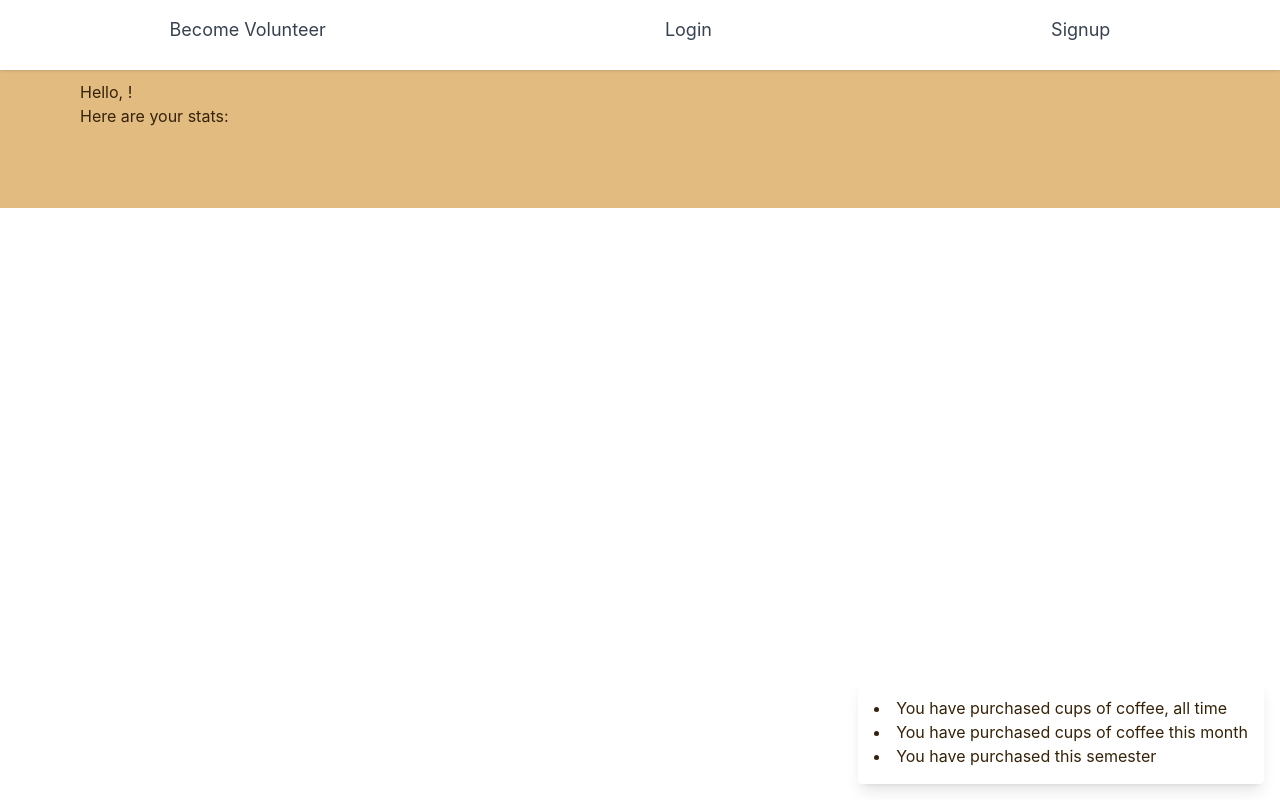
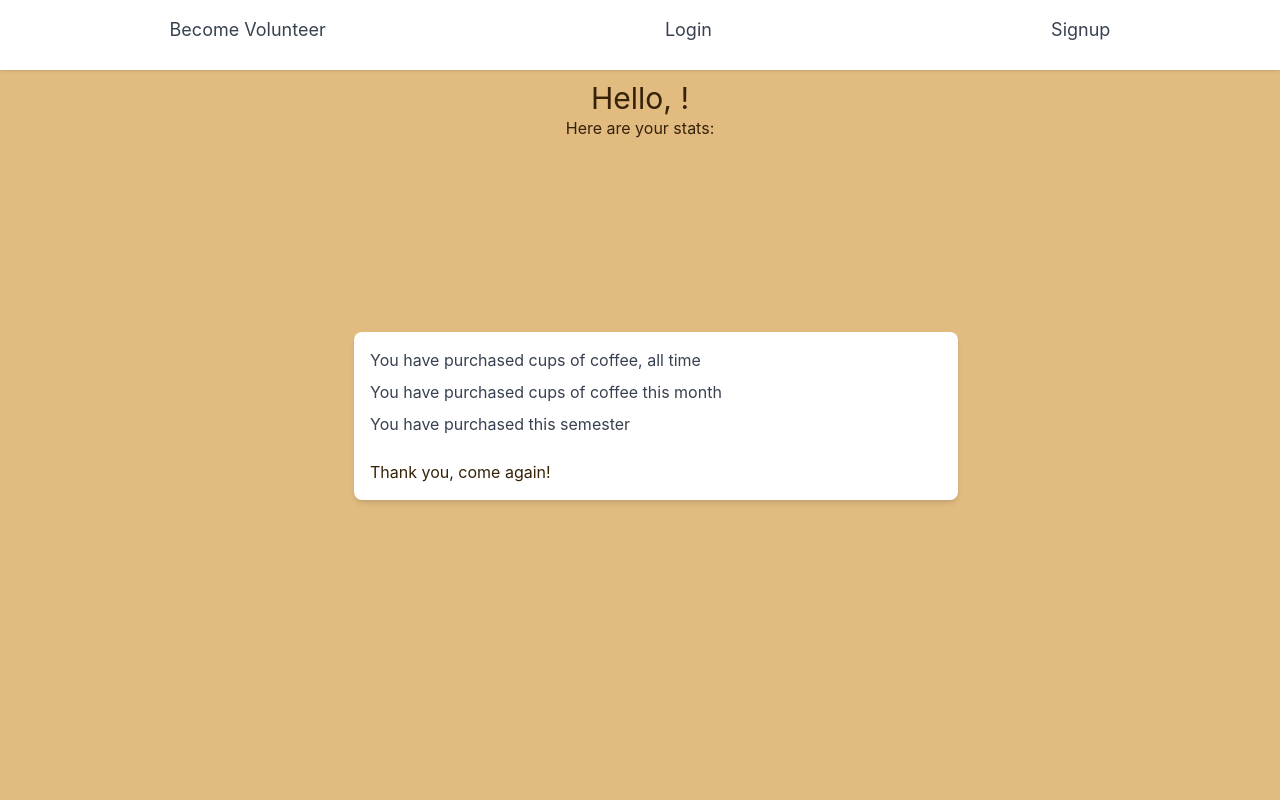
Before and after one commit to Minkavlerne/cafe-kea-frontend, a React (Vite) app: page /stats in a window 1280 px wide. Built offline with nearby package versions, Linux system fonts and the light colour scheme.

Commit message:
CM-49 stats
Stats done, med styling :)

```diff
--- a/src/components/Stats.tsx
+++ b/src/components/Stats.tsx
@@ -35,14 +35,18 @@ export default function Stats() {
   }, [email]);
 
   return (
-    <div className="bg-background-kea">
+    <div className="">
       <div className="bg-background-kea text-text-kea p-20">
-        <h1>Hello, {email}!</h1>
-        <h2>Here are your stats:</h2>
-        <div className="bg-background-kea fixed bottom-0 right-0 m-4 bg-white p-4 rounded shadow-lg">
-          <li>You have purchased {coffeePurchased} cups of coffee, all time</li>
-          <li>You have purchased {coffeePurchasedThisMonth} cups of coffee this month</li>
-          <li>You have purchased {coffeePurchasedThisSemester} this semester</li>
+        <h1 className="text-center text-3xl">Hello, {email}!</h1>
+        <h2 className="text-center text-1xl">Here are your stats:</h2>
+        <div className="fixed top-1/2 left-1/2 transform -translate-x-1/2 -translate-y-1/2 right-1 m-4 bg-white p-4 rounded-lg shadow-md">
+          <ul className="space-y-2 text-gray-700">
+            <li>You have purchased {coffeePurchased} cups of coffee, all time</li>
+            <li>You have purchased {coffeePurchasedThisMonth} cups of coffee this month</li>
+            <li>You have purchased {coffeePurchasedThisSemester} this semester</li>
+          </ul>
+          <br></br>
+          <p>Thank you, come again!</p>
         </div>
       </div>
     </div>
--- a/src/pages/StatsPage.tsx
+++ b/src/pages/StatsPage.tsx
@@ -2,7 +2,7 @@ import Stats from "../components/Stats";
 
 export default function StatsPage() {
   return (
-    <div>
+    <div className="bg-background-kea min-h-screen">
       <Stats />
     </div>
   );
```
